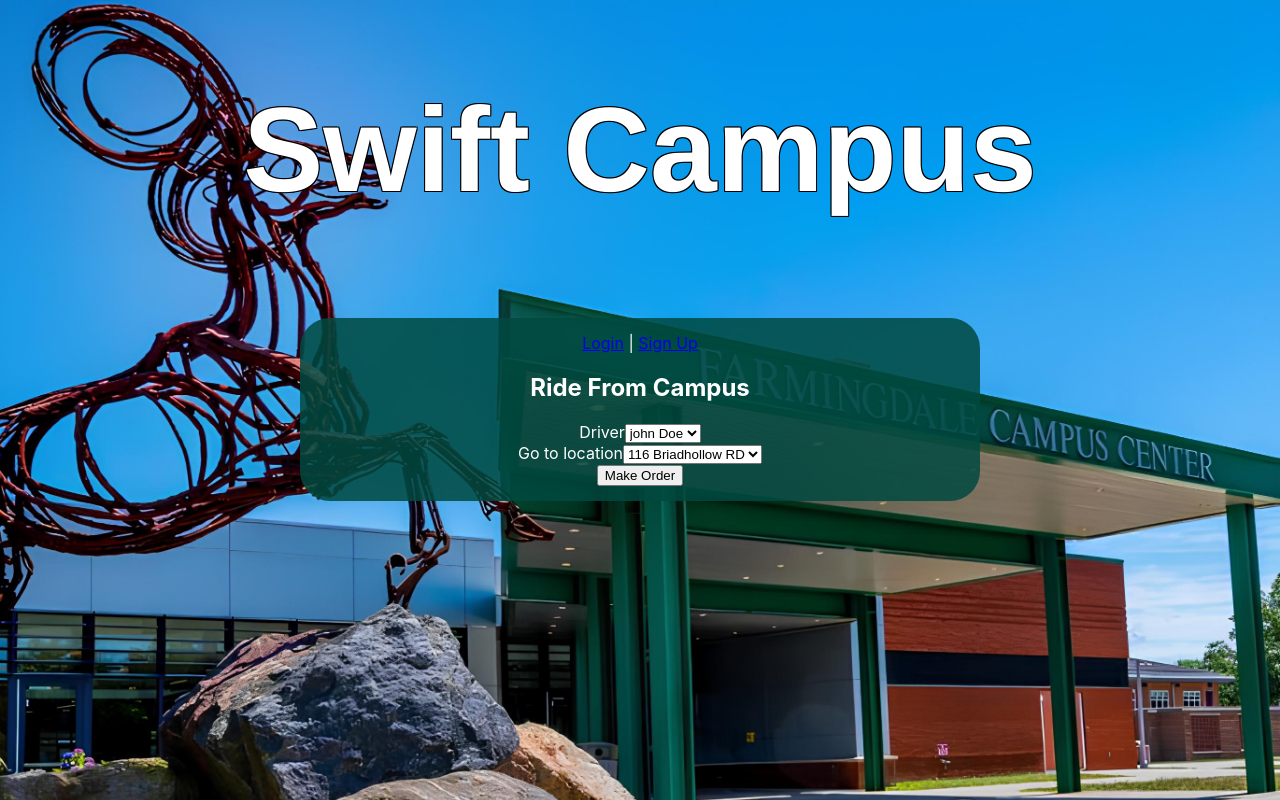
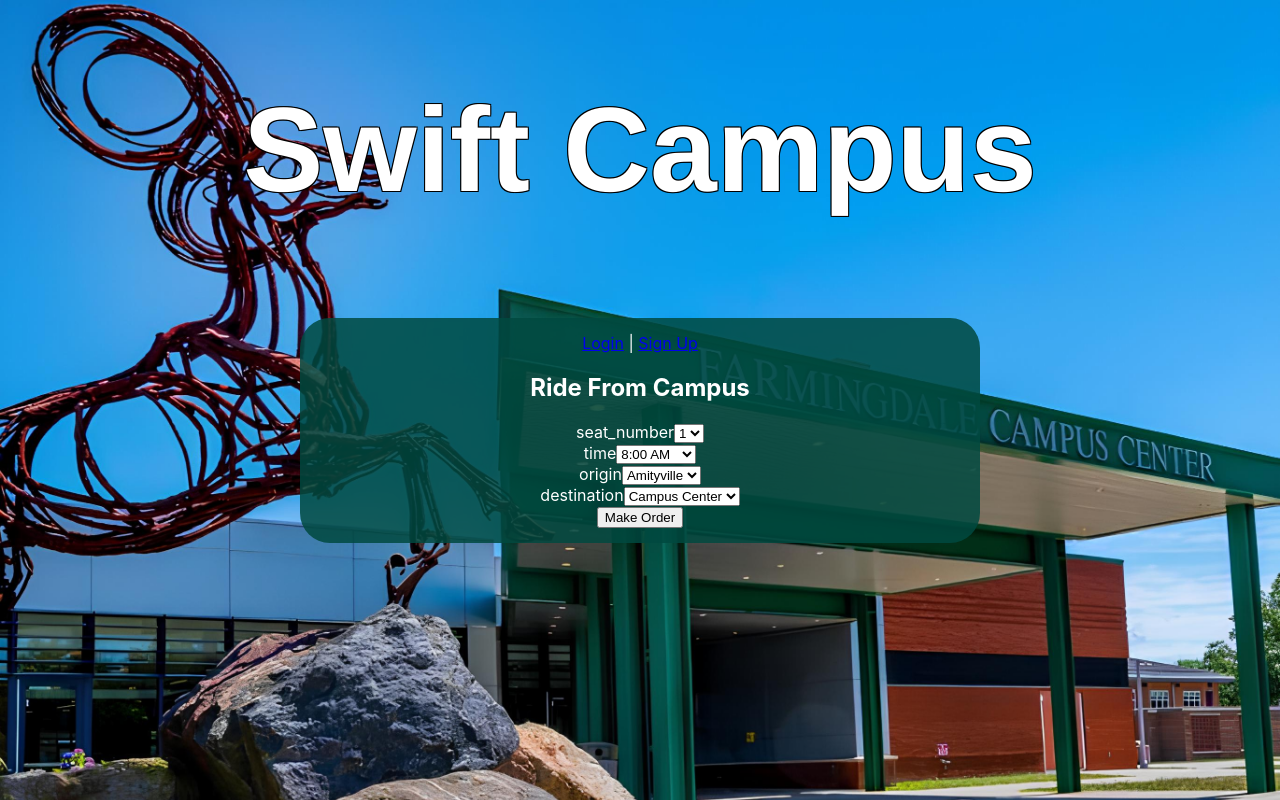
Before and after one commit to Mohammad-Y-Hassan/BCS430-Senior-Project, a React (Create React App) app in the folder swiftcampus/: page /fromcampus in a window 1280 px wide. Built offline with nearby package versions, Linux system fonts and the light colour scheme.

Commit message:
Fused Together

```diff
--- a/swiftcampus/src/FromCampus.js
+++ b/swiftcampus/src/FromCampus.js
@@ -1,14 +1,21 @@
-import React, { useState } from "react";
+import React, { useState, useEffect } from "react";
 import { useNavigate } from "react-router-dom";
 
 
 const FromCampus = () => {
 
     const [message, setMessage] = useState("");
-    const [location_id, setLocationID] = useState("10006");
-    const [car_id, setCarID] = useState("4");
+    const [seat_number, setSeat_Number] = useState("1");
+    const [time, setTime] = useState("08:00");
+    const [origin, setOrigin] = useState("Amityville");
+    const [destination, setDestination] = useState("Campus Center");
+
     const [isSuccess, setIsSuccess] = useState(null); // ✅ New state for success/fail color
     const navigate = useNavigate();
+
+    const [data, setData] = useState([]);
+    const [loading, setLoading] = useState(true);
+    const [error, setError] = useState(null);
 
 
     const today = new Date();
@@ -21,16 +28,18 @@ const FromCampus = () => {
     const handleOrder = async (e) => {
     e.preventDefault();
 
-    const Order_Date = mm + '/' + dd + '/' + yyyy + '-' + hours + ':' + minutes
-    const username = localStorage.getItem("username")
+    const Order_Date = mm + '/' + dd + '/' + yyyy// + '-' + hours + ':' + minutes
+    const username_drivers = localStorage.getItem("username")
     console.log(Order_Date)
-    console.log(username)
-    console.log(location_id)
-    console.log(car_id)
-    const userOrder = { Order_Date, username, location_id, car_id};
+    console.log(username_drivers)
+    console.log(seat_number)
+    console.log(time)
+    console.log(origin)
+    console.log(destination)
+    const userOrder = { Order_Date, username_drivers, seat_number, time, origin, destination};
     console.log( userOrder)
     try {
-    const creatingorder = await fetch("http://localhost:5000/orderridefromcampus",
+    const creatingorder = await fetch("http://localhost:5000/orderridetocampus",
         {
         method: "POST",
         headers: { "Content-Type": "application/json" },
@@ -55,15 +64,36 @@ const FromCampus = () => {
     <div style ={{textAlign: "center"}}>
     <h2>Ride From Campus</h2>
     <form onSubmit={handleOrder}>
-    <label>Driver</label>
-    <select value = {car_id} onChange={(e) => setCarID(e.target.value)} required>
-            <option value = "4" >john Doe</option>
-            <option value = "5" >jane Doe</option>
+    <label>seat_number</label>
+    <select value = {seat_number} onChange={(e) => setSeat_Number(e.target.value)} required>
+            <option value = "1" >1</option>
+            <option value = "2" >2</option>
+            <option value = "3" >3</option>
+            <option value = "4" >4</option>
+            <option value = "5" >5</option>
+            <option value = "6" >6</option>
         </select>
         <br></br>
-        <label>Go to location</label>
-        <select value = {location_id}onChange={(e) => setLocationID(e.target.value)} required>
-            <option value = "10006" >116 Briadhollow RD</option>
+        time
+        <select value = {time} onChange={(e) => setTime(e.target.value)} required>
+            <option value = "8:00AM" >8:00 AM</option>
+            <option value = "9:00AM" >9:00 AM</option>
+            <option value = "10:00AM" >10:00 AM</option>
+            <option value = "11:00AM" >11:00 AM</option>
+            <option value = "12:00PM" >12:00 PM</option>
+            <option value = "1:00PM" >1:00 PM</option>
+
+        </select>
+        <br></br>
+        origin
+        <select value = {origin} onChange={(e) => setOrigin(e.target.value)} required>
+            <option value = "Amityville" >Amityville</option>
+        </select>
+        <br></br>
+        <label>destination</label>
+        <select value = {destination}onChange={(e) => setDestination(e.target.value)} required>
+            <option value = "Campus Center" >Campus Center</option>
+            <option value = "Nold" >Nold</option>
         </select>
         <br></br>
         <button type = "submit">Make Order</button>
```
Also changed, not shown: 1 other file (tests, documents, lock files or other folders).
